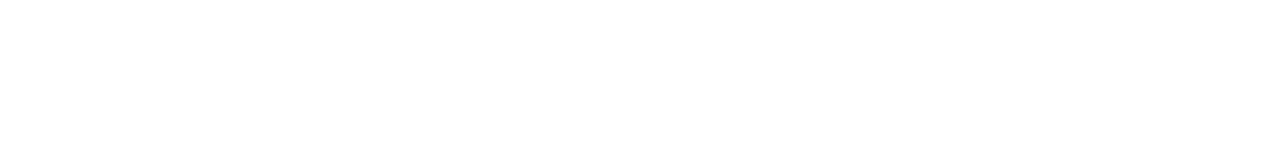
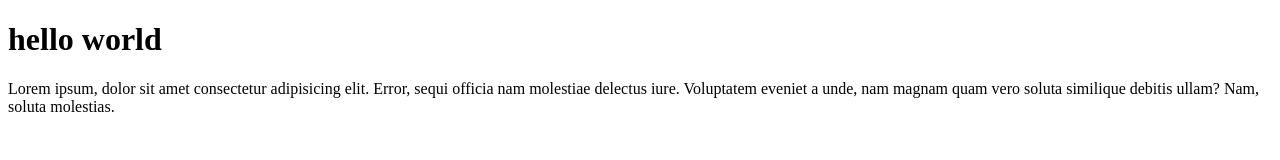
Before and after one commit to fihidayanti/latihan-pwl, a plain HTML site: page index.html in a window 1280 px wide. Drawn offline with Linux system fonts and the light colour scheme.

Commit message:
mengubah file index

```diff
--- a/index.html
+++ b/index.html
@@ -7,6 +7,7 @@
     <title>Praktikum PWL</title>
 </head>
 <body>
-
+    <h1>hello world</h1>
+    <p>Lorem ipsum, dolor sit amet consectetur adipisicing elit. Error, sequi officia nam molestiae delectus iure. Voluptatem eveniet a unde, nam magnam quam vero soluta similique debitis ullam? Nam, soluta molestias.</p>
 </body>
 </html>
```
